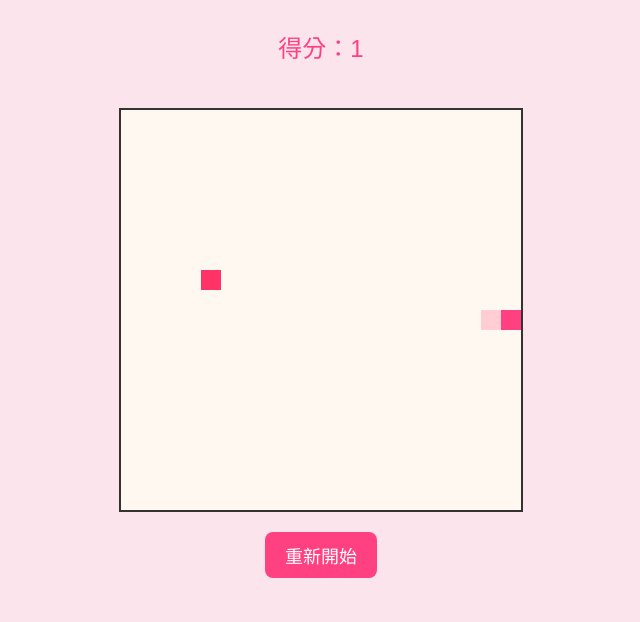
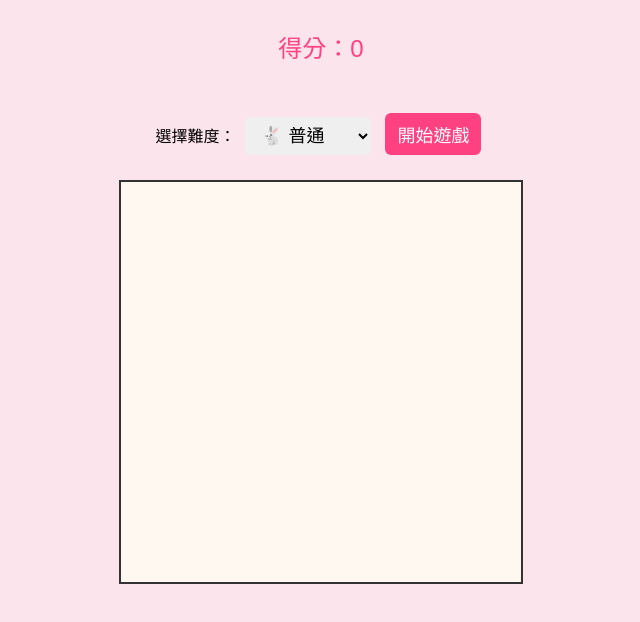
Before and after one commit to ncw25/bouncey-game, a plain HTML site: page index.html in a window 1280 px wide. Shown: the part 70-692 px from the top of the page, without its empty margins (319-959 px from the left). Drawn offline with Linux system fonts and the light colour scheme.

Commit message:
Update index.html

```diff
--- a/index.html
+++ b/index.html
@@ -22,15 +22,25 @@
       color: #ff4081;
       margin-top: 10px;
     }
+    #controls {
+      margin-top: 20px;
+    }
+    select, button {
+      font-size: 18px;
+      padding: 8px 12px;
+      margin: 5px;
+      border-radius: 6px;
+      border: none;
+    }
+    #startBtn {
+      background-color: #ff4081;
+      color: white;
+      cursor: pointer;
+    }
     #restartBtn {
       display: none;
-      margin-top: 20px;
-      padding: 10px 20px;
-      font-size: 18px;
       background-color: #ff4081;
       color: white;
-      border: none;
-      border-radius: 8px;
       cursor: pointer;
     }
   </style>
@@ -38,8 +48,19 @@
 <body>
   <h1>Bouncey 小積：貪吃蛇遊戲</h1>
   <p id="score">得分：0</p>
+
+  <div id="controls">
+    <label for="difficulty">選擇難度：</label>
+    <select id="difficulty">
+      <option value="300">🐢 初學者</option>
+      <option value="200" selected>🐇 普通</option>
+      <option value="120">🚀 挑戰</option>
+    </select>
+    <button id="startBtn">開始遊戲</button>
+    <button id="restartBtn">重新開始</button>
+  </div>
+
   <canvas id="gameCanvas" width="400" height="400"></canvas>
-  <button id="restartBtn">重新開始</button>
 
   <script>
     const canvas = document.getElementById("gameCanvas");
@@ -70,7 +91,7 @@
         ctx.fillRect(snake[i].x, snake[i].y, box, box);
       }
 
-      // 畫食物（方塊）
+      // 畫食物
       ctx.fillStyle = "#ff3366";
       ctx.fillRect(food.x, food.y, box, box);
 
@@ -83,11 +104,11 @@
       if (direction === "UP") headY -= box;
       if (direction === "DOWN") headY += box;
 
-      // 撞牆判定
+      // 撞牆
       if (headX < 0 || headX >= canvas.width || headY < 0 || headY >= canvas.height) {
         navigator.vibrate?.(200);
         clearInterval(game);
-        document.getElementById("restartBtn").style.display = "block";
+        document.getElementById("restartBtn").style.display = "inline-block";
         return;
       }
 
@@ -96,7 +117,7 @@
         if (headX === snake[i].x && headY === snake[i].y) {
           navigator.vibrate?.(200);
           clearInterval(game);
-          document.getElementById("restartBtn").style.display = "block";
+          document.getElementById("restartBtn").style.display = "inline-block";
           return;
         }
       }
@@ -117,8 +138,12 @@
       snake.unshift(newHead);
     }
 
-    // ✅ 調慢速度：每 200ms 更新一次
-    game = setInterval(draw, 200);
+    document.getElementById("startBtn").onclick = () => {
+      const speed = parseInt(document.getElementById("difficulty").value);
+      game = setInterval(draw, speed);
+      document.getElementById("startBtn").disabled = true;
+      document.getElementById("difficulty").disabled = true;
+    };
 
     document.getElementById("restartBtn").onclick = () => {
       location.reload();
```
